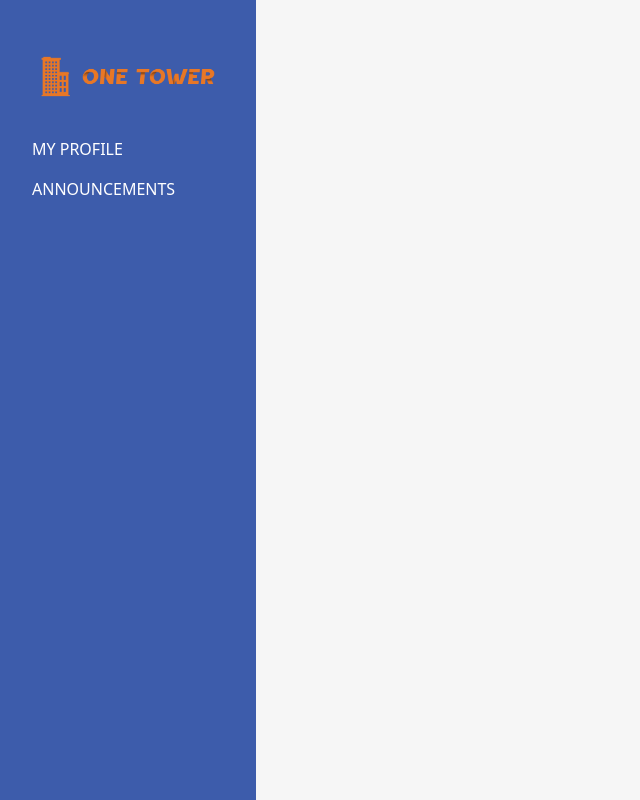
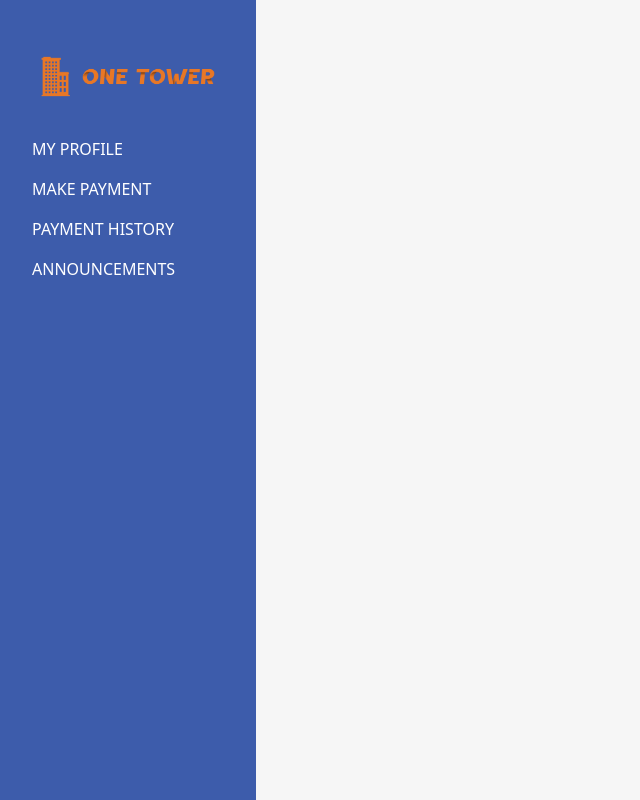
Before and after one commit to maasajal/one-tower-client, a React (Vite) app: page /dashboard in a window 1280 px wide. Shown: the whole page, without its empty margins (0-640 px from the left). Built offline with nearby package versions, Linux system fonts and the light colour scheme; no server answers.

Commit message:
Member dashboard design implement

```diff
--- a/src/layouts/Dashboard.jsx
+++ b/src/layouts/Dashboard.jsx
@@ -8,6 +8,12 @@ const Dashboard = () => {
         <ul className="uppercase space-y-4">
           <li>
             <NavLink to="/dashboard/myProfile">My Profile</NavLink>
+          </li>
+          <li>
+            <NavLink to="/dashboard/payment">Make Payment</NavLink>
+          </li>
+          <li>
+            <NavLink to="/dashboard/paymentHistory">Payment History</NavLink>
           </li>
           <li>
             <NavLink to="/dashboard/announcements">Announcements</NavLink>
--- /dev/null
+++ b/src/pages/Dashboard/Payment/Payment.jsx
@@ -0,0 +1,13 @@
+import SectionTitle from "../../../components/SectionTitle";
+
+const Payment = () => {
+  return (
+    <>
+      <SectionTitle title="Payment" subTitle="Pay your rent now" />
+      <div className="flex items-center gap-10 mb-10">
+        <h2 className="text-3xl font-bold">Payment method implement</h2>
+      </div>
+    </>
+  );
+};
+export default Payment;
--- /dev/null
+++ b/src/pages/Dashboard/Payment/PaymentHistory.jsx
@@ -0,0 +1,16 @@
+import SectionTitle from "../../../components/SectionTitle";
+
+const PaymentHistory = () => {
+  return (
+    <>
+      <SectionTitle
+        title="Payment History"
+        subTitle="Your have paid the rents"
+      />
+      <div className="flex items-center gap-10 mb-10">
+        <h2 className="text-3xl font-bold">Payment history of your rent</h2>
+      </div>
+    </>
+  );
+};
+export default PaymentHistory;
--- a/src/routes/Router.jsx
+++ b/src/routes/Router.jsx
@@ -8,6 +8,8 @@ import MyProfile from "../pages/Dashboard/MyProfile";
 import Dashboard from "../layouts/Dashboard";
 import PrivateRoute from "./PrivateRoute";
 import Announcements from "../pages/Dashboard/Announcements";
+import Payment from "../pages/Dashboard/Payment/Payment";
+import PaymentHistory from "../pages/Dashboard/Payment/PaymentHistory";
 
 const router = createBrowserRouter([
   {
@@ -52,6 +54,22 @@ const router = createBrowserRouter([
           </PrivateRoute>
         ),
       },
+      {
+        path: "/dashboard/payment",
+        element: (
+          <PrivateRoute>
+            <Payment />
+          </PrivateRoute>
+        ),
+      },
+      {
+        path: "/dashboard/paymentHistory",
+        element: (
+          <PrivateRoute>
+            <PaymentHistory />
+          </PrivateRoute>
+        ),
+      },
     ],
   },
 ]);
```
